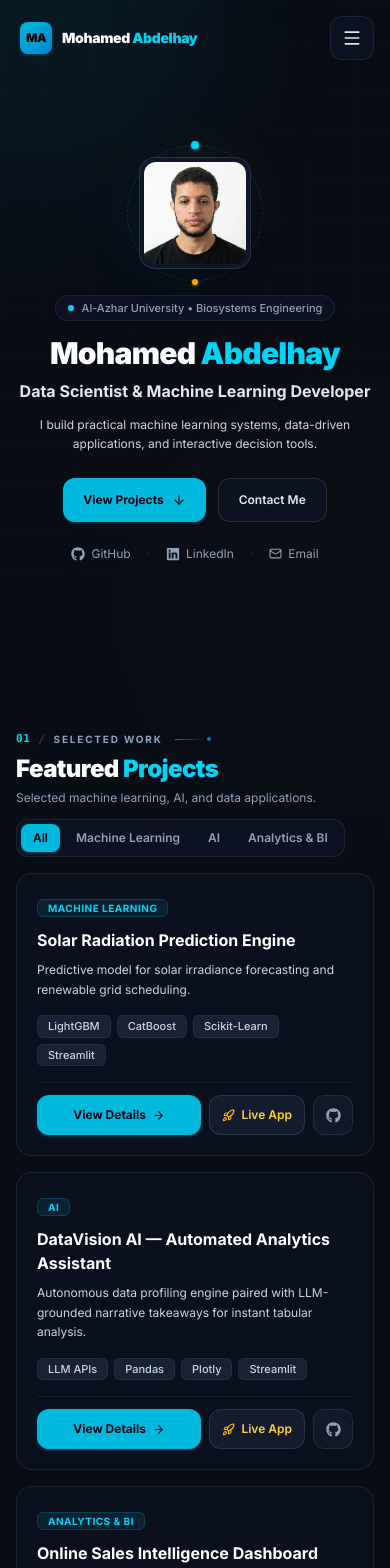
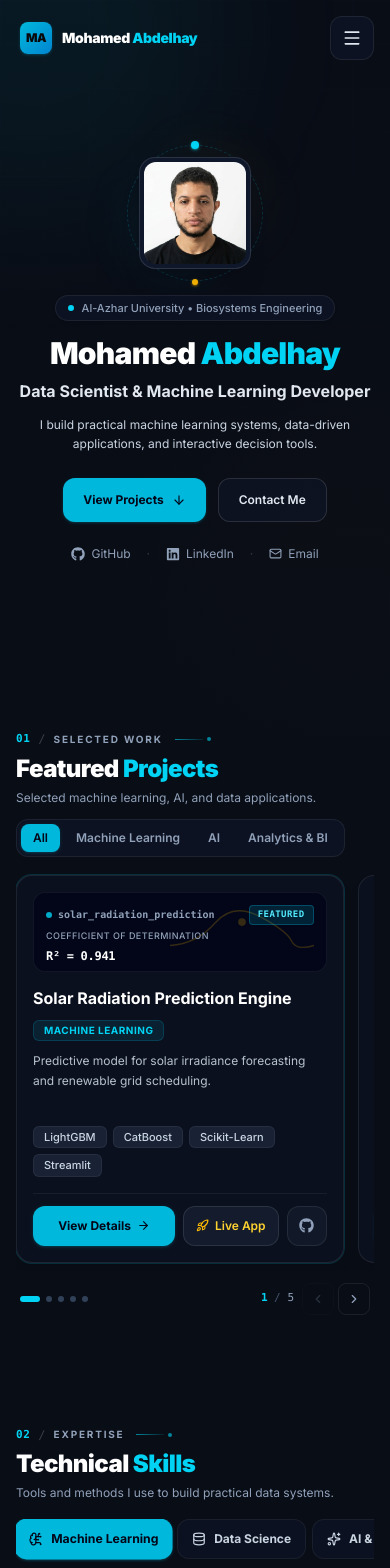
Before and after one commit to abdelhaym094/Portfolio7, a Next.js app: page / in a window 390 px wide. Shown: the top 1568 px of the page. Built offline with nearby package versions, Linux system fonts and the light colour scheme.

Commit message:
feat(projects): add ProjectCard component
Implement a reusable ProjectCard component to improve visual hierarchy and project display, including enhanced styling and telemetry visualization for specific projects.

```diff
--- a/src/components/Projects.jsx
+++ b/src/components/Projects.jsx
@@ -1,6 +1,6 @@
 "use client";
 
-import { useState } from "react";
+import { useState, useRef } from "react";
 import Link from "next/link";
 import { motion, AnimatePresence } from "framer-motion";
 import {
@@ -15,7 +15,9 @@ import {
   CheckCircle2,
   Layers,
   BarChart3,
-  Code2
+  Code2,
+  ChevronLeft,
+  ChevronRight
 } from "lucide-react";
 import { FaGithub } from "react-icons/fa";
 import SectionHeader from "@/components/SectionHeader";
@@ -213,16 +215,209 @@ const categoryTabs = [
   "Analytics & BI"
 ];
 
+function ProjectCard({ project, onOpenDetails, onLaunchLive, isFeatured = false }) {
+  const highlightMetric =
+    project.results?.metrics?.find((m) => m.highlight) ||
+    project.results?.metrics?.[0];
+
+  return (
+    <article
+      className={`bg-slate-900/40 border border-white/[0.08] hover:border-cyan-500/40 rounded-2xl p-4 sm:p-5 transition-all duration-300 flex flex-col justify-between group hover:-translate-y-0.5 motion-reduce:hover:translate-y-0 h-full shadow-lg ${
+        isFeatured ? "ring-1 ring-cyan-500/20" : ""
+      }`}
+    >
+      <div>
+        {/* 1. IMAGE / VISUAL HIERARCHY (Compact, Recognizable Technical Visual) */}
+        <div className="h-20 sm:h-24 w-full rounded-xl bg-slate-950/80 border border-white/[0.06] p-3 flex flex-col justify-between relative overflow-hidden mb-3.5 group-hover:border-white/[0.12] transition-colors">
+          {/* Subtle Ambient Telemetry Wave Graphic */}
+          <div className="absolute inset-0 opacity-20 pointer-events-none flex items-center justify-end pr-3 overflow-hidden">
+            {project.id === "solar-radiation-prediction" && (
+              <svg viewBox="0 0 160 50" className="w-36 h-12 text-amber-400 stroke-current fill-none stroke-[1.5]">
+                <path d="M0,40 Q30,38 50,15 T100,8 T135,35 T160,40" />
+                <circle cx="80" cy="14" r="3.5" className="fill-amber-400" />
+              </svg>
+            )}
+            {project.id === "datavision-ai" && (
+              <svg viewBox="0 0 160 50" className="w-36 h-12 text-cyan-400 stroke-current fill-none stroke-[1.5]">
+                <path d="M5,42 L35,22 L65,35 L95,12 L125,28 L155,8" />
+                <circle cx="95" cy="12" r="3" className="fill-cyan-400" />
+                <circle cx="155" cy="8" r="3" className="fill-cyan-400" />
+              </svg>
+            )}
+            {project.id === "online-sales-dashboard" && (
+              <svg viewBox="0 0 160 50" className="w-36 h-12 text-emerald-400 stroke-current fill-none stroke-[1.5]">
+                <rect x="25" y="28" width="10" height="18" className="fill-emerald-400/30" />
+                <rect x="45" y="20" width="10" height="26" className="fill-emerald-400/45" />
+                <rect x="65" y="12" width="10" height="34" className="fill-emerald-400/60" />
+                <rect x="85" y="16" width="10" height="30" className="fill-emerald-400/50" />
+                <rect x="105" y="8" width="10" height="38" className="fill-emerald-400/80" />
+              </svg>
+            )}
+            {project.id === "hotel-booking-dashboard" && (
+              <svg viewBox="0 0 160 50" className="w-36 h-12 text-sky-400 stroke-current fill-none stroke-[1.5]">
+                <path d="M5,42 C40,42 60,8 155,8" />
+                <path d="M5,42 L155,8" strokeDasharray="3 3" opacity="0.4" />
+              </svg>
+            )}
+            {project.id === "mobile-sentiment-analysis" && (
+              <svg viewBox="0 0 160 50" className="w-36 h-12 text-purple-400 stroke-current fill-none stroke-[1.5]">
+                <path d="M10,25 Q40,8 75,25 T135,25 T160,12" />
+                <circle cx="75" cy="25" r="3" className="fill-purple-400" />
+              </svg>
+            )}
+          </div>
+
+          {/* Top Identifier Row */}
+          <div className="flex items-center justify-between relative z-10">
+            <span className="text-[10px] font-mono font-semibold text-slate-400 flex items-center gap-1.5">
+              <span className="w-1.5 h-1.5 rounded-full bg-cyan-400 inline-block animate-pulse" />
+              {project.id.replace(/-/g, "_")}
+            </span>
+            {isFeatured && (
+              <span className="text-[9px] font-mono font-bold uppercase tracking-wider text-cyan-300 bg-cyan-500/15 border border-cyan-500/30 px-2 py-0.5 rounded">
+                Featured
+              </span>
+            )}
+          </div>
+
+          {/* Bottom Metric Row */}
+          <div className="flex items-end justify-between relative z-10 pt-1">
+            <div>
+              <span className="text-[9px] uppercase tracking-wider text-slate-400 block font-medium">
+                {highlightMetric?.label || "Key Metric"}
+              </span>
+              <span className="text-xs sm:text-sm font-mono font-bold text-white tracking-tight">
+                {highlightMetric?.value}
+              </span>
+            </div>
+          </div>
+        </div>
+
+        {/* 2. PROJECT TITLE */}
+        <h3 className="text-base sm:text-lg font-bold text-white mb-1.5 group-hover:text-cyan-300 transition-colors line-clamp-2">
+          {project.title}
+        </h3>
+
+        {/* 3. CATEGORY */}
+        <div className="mb-2.5">
+          <span className="text-[10px] font-bold text-cyan-400 uppercase tracking-wider bg-cyan-500/10 border border-cyan-500/20 px-2.5 py-0.5 rounded-md inline-block">
+            {project.category}
+          </span>
+        </div>
+
+        {/* 4. SHORT DESCRIPTION */}
+        <p className="text-xs sm:text-sm text-slate-300/90 leading-relaxed mb-4 line-clamp-3">
+          {project.oneLiner}
+        </p>
+      </div>
+
+      <div>
+        {/* 5. TECH TAGS (2-4 Key Technologies) */}
+        <div className="flex flex-wrap gap-1.5 mb-4">
+          {project.technologies.slice(0, 4).map((tech) => (
+            <span
+              key={tech}
+              className="text-[11px] font-medium text-slate-300 bg-slate-800/80 border border-white/[0.05] px-2.5 py-0.5 rounded-md"
+            >
+              {tech}
+            </span>
+          ))}
+        </div>
+
+        {/* 6. ACTION: View Details (with Live App and GitHub options) */}
+        <div className="flex items-center justify-between gap-2 pt-3 border-t border-white/[0.06]">
+          <button
+            onClick={() => onOpenDetails(project)}
+            className="flex-1 min-h-[40px] bg-cyan-500 hover:bg-cyan-400 text-slate-950 font-bold text-xs px-3.5 py-2 rounded-xl transition-all shadow-sm shadow-cyan-500/20 flex items-center justify-center gap-1.5 group/btn active:scale-98"
+          >
+            <span>View Details</span>
+            <ArrowRight size={13} className="group-hover/btn:translate-x-1 transition-transform motion-reduce:transform-none" />
+          </button>
+
+          {project.live && (
+            <button
+              onClick={(e) => onLaunchLive(e, project.live)}
+              className="min-h-[40px] border border-white/[0.1] hover:border-amber-400/40 text-amber-300 hover:text-amber-200 bg-slate-800/50 hover:bg-slate-800 px-3 py-2 rounded-xl text-xs font-semibold transition-colors flex items-center gap-1.5"
+              title="Launch live interactive app"
+            >
+              <Rocket size={13} className="text-amber-400" />
+              <span>Live App</span>
+            </button>
+          )}
+
+          <a
+            href={project.github}
+            target="_blank"
+            rel="noopener noreferrer"
+            aria-label={`Source code for ${project.title}`}
+            className="min-h-[40px] min-w-[40px] border border-white/[0.08] hover:border-white/20 text-slate-400 hover:text-white p-2 rounded-xl transition-colors bg-slate-800/40 hover:bg-slate-800 flex items-center justify-center"
+          >
+            <FaGithub size={15} />
+          </a>
+        </div>
+      </div>
+    </article>
+  );
+}
+
 export default function Projects() {
   const [selectedCategory, setSelectedCategory] = useState("All");
   const [activeProject, setActiveProject] = useState(null);
   const [activeTab, setActiveTab] = useState("overview"); // overview | methodology | results | techStack
   const [streamlitModalUrl, setStreamlitModalUrl] = useState(null);
 
+  // Mobile carousel tracking
+  const carouselRef = useRef(null);
+  const [activeMobileIndex, setActiveMobileIndex] = useState(0);
+
   const filteredProjects = projectsData.filter((p) => {
     if (selectedCategory === "All") return true;
     return p.category === selectedCategory;
   });
+
+  const handleSelectCategory = (cat) => {
+    setSelectedCategory(cat);
+    setActiveMobileIndex(0);
+    if (carouselRef.current) {
+      carouselRef.current.scrollTo({ left: 0, behavior: "smooth" });
+    }
+  };
+
+  const handleCarouselScroll = () => {
+    if (!carouselRef.current) return;
+    const container = carouselRef.current;
+    const scrollLeft = container.scrollLeft;
+    const children = Array.from(container.children);
+    if (children.length === 0) return;
+
+    const containerCenter = scrollLeft + container.offsetWidth / 2;
+    let closestIndex = 0;
+    let minDiff = Infinity;
+
+    children.forEach((child, index) => {
+      const childCenter = child.offsetLeft + child.offsetWidth / 2;
+      const diff = Math.abs(containerCenter - childCenter);
+      if (diff < minDiff) {
+        minDiff = diff;
+        closestIndex = index;
+      }
+    });
+
+    setActiveMobileIndex(closestIndex);
+  };
+
+  const scrollToProject = (index) => {
+    if (!carouselRef.current) return;
+    const children = carouselRef.current.children;
+    if (children[index]) {
+      children[index].scrollIntoView({
+        behavior: "smooth",
+        inline: "center",
+        block: "nearest",
+      });
+      setActiveMobileIndex(index);
+    }
+  };
 
   const handleOpenDetails = (project) => {
     setActiveProject(project);
@@ -256,7 +451,7 @@ export default function Projects() {
               return (
                 <button
                   key={cat}
-                  onClick={() => setSelectedCategory(cat)}
+                  onClick={() => handleSelectCategory(cat)}
                   className={`px-3 py-1.5 rounded-lg text-xs font-semibold transition-all duration-200 ${
                     isSelected
                       ? "bg-cyan-500 text-slate-950 shadow-sm shadow-cyan-500/20"
@@ -270,78 +465,88 @@ export default function Projects() {
           </div>
         </div>
 
-        {/* Minimal, Disciplined Project Cards Grid */}
-        <div className="grid grid-cols-1 md:grid-cols-2 gap-4">
-          {filteredProjects.map((project) => (
-            <article
-              key={project.id}
-              className="bg-slate-900/40 border border-white/[0.08] hover:border-cyan-500/40 rounded-2xl p-5 transition-all duration-200 flex flex-col justify-between group"
-            >
-              <div>
-                {/* Category Pill */}
-                <div className="mb-2.5">
-                  <span className="text-[10px] font-bold text-cyan-400 uppercase tracking-wider bg-cyan-500/10 border border-cyan-500/20 px-2.5 py-0.5 rounded-md">
-                    {project.category}
-                  </span>
-                </div>
+        {/* Mobile Horizontal Swipeable Carousel (md:hidden) */}
+        <div className="md:hidden w-full overflow-hidden">
+          <div
+            ref={carouselRef}
+            onScroll={handleCarouselScroll}
+            className="flex overflow-x-auto snap-x snap-mandatory gap-3.5 pb-2 pt-0.5 scrollbar-none scroll-smooth items-stretch -mx-4 px-4 sm:-mx-6 sm:px-6"
+            style={{ WebkitOverflowScrolling: "touch" }}
+          >
+            {filteredProjects.map((project, idx) => (
+              <div
+                key={project.id}
+                className="w-[84vw] max-w-[340px] shrink-0 snap-center flex flex-col"
+              >
+                <ProjectCard
+                  project={project}
+                  onOpenDetails={handleOpenDetails}
+                  onLaunchLive={handleLaunchLive}
+                  isFeatured={idx === 0 && selectedCategory === "All"}
+                />
+              </div>
+            ))}
+          </div>
 
-                {/* Title */}
-                <h3 className="text-base sm:text-lg font-bold text-white mb-2 group-hover:text-cyan-300 transition-colors">
-                  {project.title}
-                </h3>
-
-                {/* One-Line Description */}
-                <p className="text-xs sm:text-sm text-slate-300 leading-relaxed mb-4">
-                  {project.oneLiner}
-                </p>
+          {/* Mobile Pagination Indicator & Nav Controls */}
+          {filteredProjects.length > 1 && (
+            <div className="flex items-center justify-between px-1 mt-3">
+              {/* Pagination Dots */}
+              <div className="flex items-center gap-1.5" role="tablist" aria-label="Project slide indicator">
+                {filteredProjects.map((_, idx) => (
+                  <button
+                    key={idx}
+                    onClick={() => scrollToProject(idx)}
+                    className={`h-1.5 rounded-full transition-all duration-300 ${
+                      activeMobileIndex === idx
+                        ? "w-5 bg-cyan-400"
+                        : "w-1.5 bg-slate-700 hover:bg-slate-500"
+                    }`}
+                    aria-label={`Jump to project ${idx + 1}`}
+                  />
+                ))}
               </div>
 
-              <div>
-                {/* 3-4 Key Technologies */}
-                <div className="flex flex-wrap gap-1.5 mb-4">
-                  {project.technologies.slice(0, 4).map((tech) => (
-                    <span
-                      key={tech}
-                      className="text-[11px] font-medium text-slate-300 bg-slate-800/80 border border-white/[0.05] px-2.5 py-0.5 rounded-md"
-                    >
-                      {tech}
-                    </span>
-                  ))}
-                </div>
-
-                {/* Actions: View Details, Live App, GitHub */}
-                <div className="flex items-center justify-between gap-2 pt-3 border-t border-white/[0.06]">
+              {/* Progress Count & Step Buttons */}
+              <div className="flex items-center gap-2">
+                <span className="text-[11px] font-mono text-slate-400">
+                  <span className="text-cyan-400 font-bold">{activeMobileIndex + 1}</span>
+                  <span className="text-slate-600"> / </span>
+                  <span>{filteredProjects.length}</span>
+                </span>
+                <div className="flex items-center gap-1">
                   <button
-                    onClick={() => handleOpenDetails(project)}
-                    className="flex-1 min-h-[40px] bg-cyan-500 hover:bg-cyan-400 text-slate-950 font-bold text-xs px-3.5 py-2 rounded-xl transition-all shadow-sm shadow-cyan-500/20 flex items-center justify-center gap-1.5 active:scale-98"
+                    onClick={() => scrollToProject(activeMobileIndex - 1)}
+                    disabled={activeMobileIndex === 0}
+                    className="p-1.5 rounded-lg border border-white/[0.08] text-slate-400 hover:text-white disabled:opacity-25 disabled:pointer-events-none transition-colors min-h-[32px] min-w-[32px] flex items-center justify-center active:bg-white/[0.05]"
+                    aria-label="Previous project"
                   >
-                    <span>View Details</span>
-                    <ArrowRight size={13} />
+                    <ChevronLeft size={14} />
                   </button>
-
-                  {project.live && (
-                    <button
-                      onClick={(e) => handleLaunchLive(e, project.live)}
-                      className="min-h-[40px] border border-white/[0.1] hover:border-amber-400/40 text-amber-300 hover:text-amber-200 bg-slate-800/50 hover:bg-slate-800 px-3 py-2 rounded-xl text-xs font-semibold transition-colors flex items-center gap-1.5"
-                      title="Launch live interactive app"
-                    >
-                      <Rocket size={13} className="text-amber-400" />
-                      <span>Live App</span>
-                    </button>
-                  )}
-
-                  <a
-                    href={project.github}
-                    target="_blank"
-                    rel="noopener noreferrer"
-                    aria-label={`Source code for ${project.title}`}
-                    className="min-h-[40px] min-w-[40px] border border-white/[0.08] hover:border-white/20 text-slate-400 hover:text-white p-2 rounded-xl transition-colors bg-slate-800/40 hover:bg-slate-800 flex items-center justify-center"
+                  <button
+                    onClick={() => scrollToProject(activeMobileIndex + 1)}
+                    disabled={activeMobileIndex === filteredProjects.length - 1}
+                    className="p-1.5 rounded-lg border border-white/[0.08] text-slate-400 hover:text-white disabled:opacity-25 disabled:pointer-events-none transition-colors min-h-[32px] min-w-[32px] flex items-center justify-center active:bg-white/[0.05]"
+                    aria-label="Next project"
                   >
-                    <FaGithub size={15} />
-                  </a>
+                    <ChevronRight size={14} />
+                  </button>
                 </div>
               </div>
-            </article>
+            </div>
+          )}
+        </div>
+
+        {/* Desktop / Tablet Curated 2-Column Showcase Grid (hidden md:grid) */}
+        <div className="hidden md:grid md:grid-cols-2 gap-4 lg:gap-5">
+          {filteredProjects.map((project, idx) => (
+            <ProjectCard
+              key={project.id}
+              project={project}
+              onOpenDetails={handleOpenDetails}
+              onLaunchLive={handleLaunchLive}
+              isFeatured={idx === 0 && selectedCategory === "All"}
+            />
           ))}
         </div>
 
```
